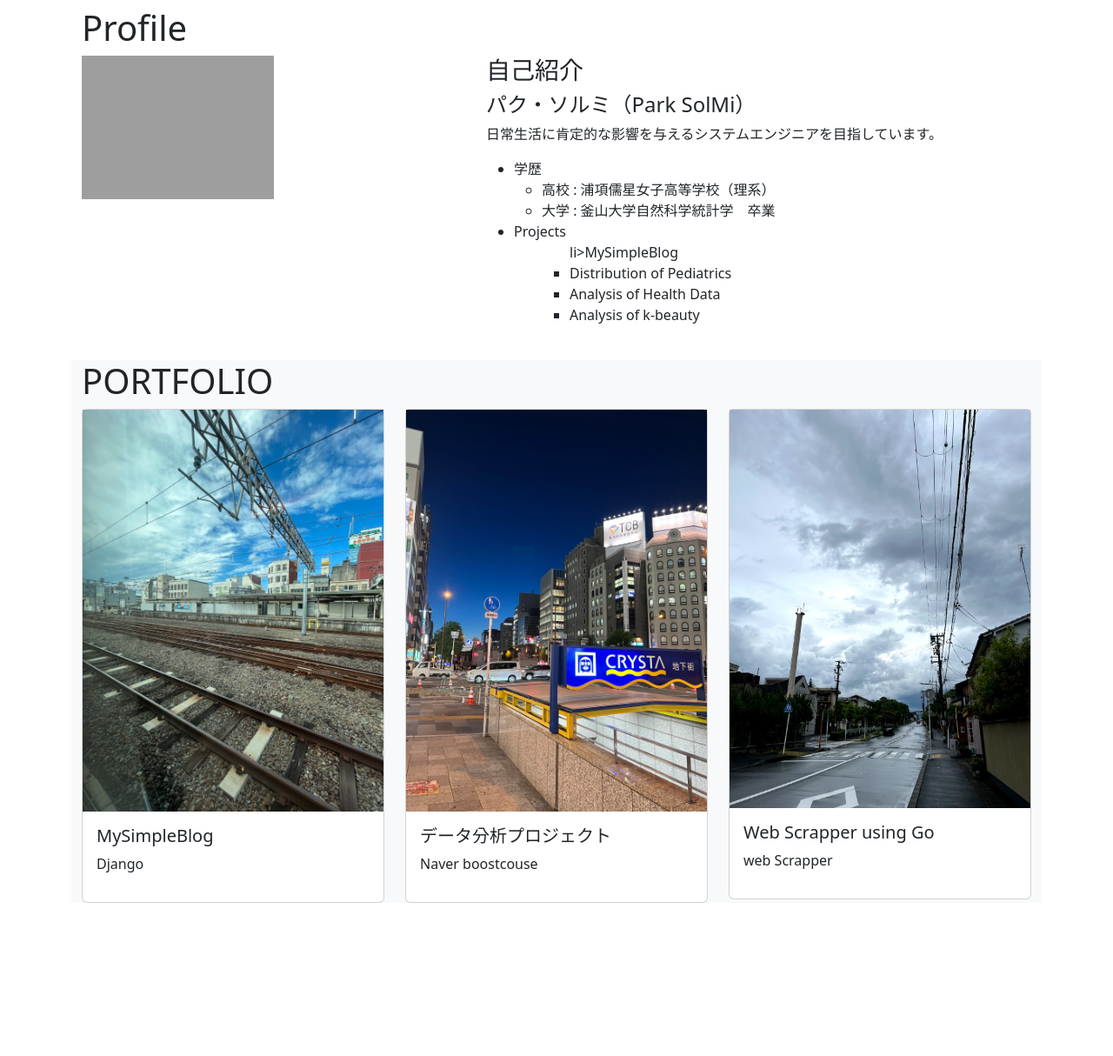
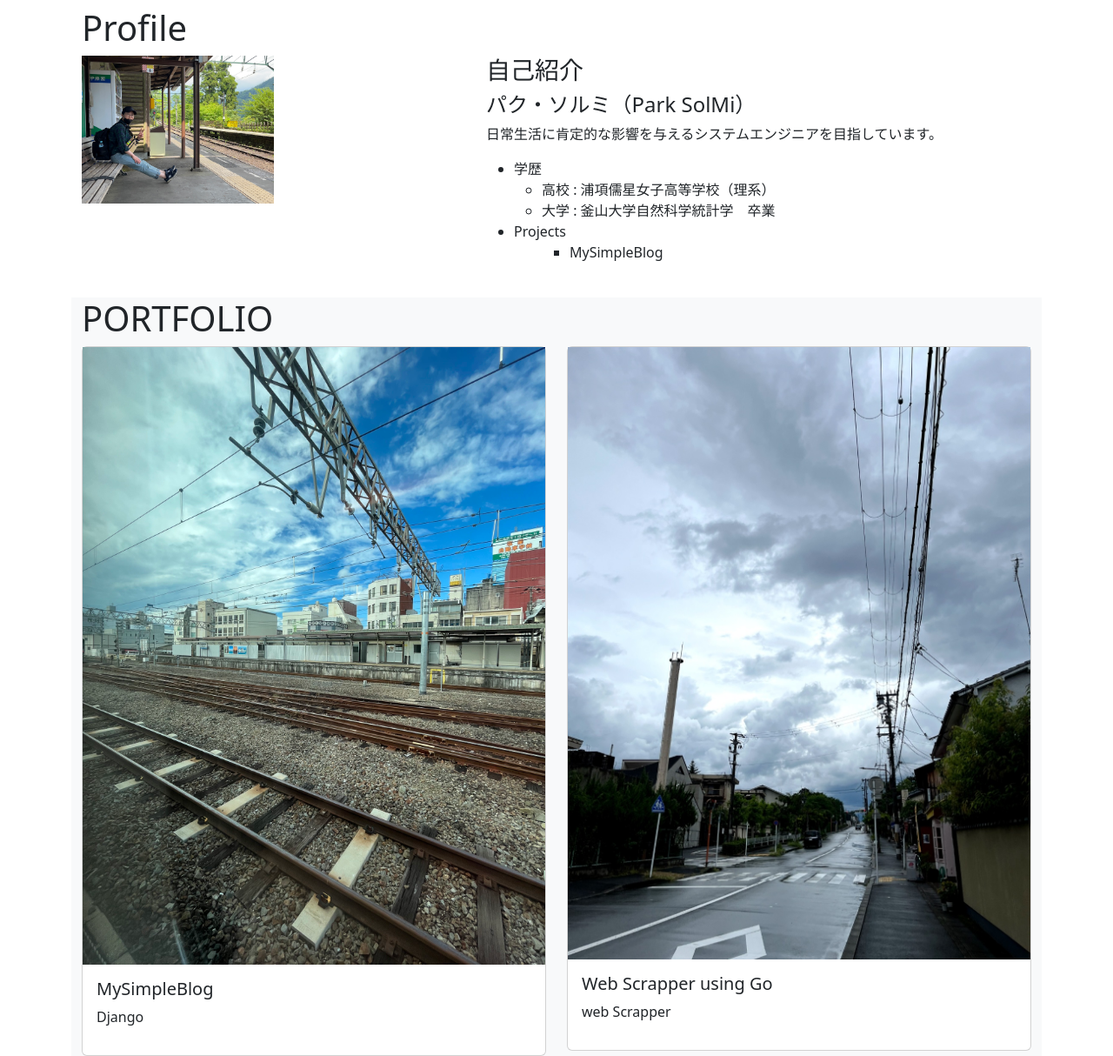
Before and after one commit to recon-reco/Smart-Menu-Planner, a Django app: page /about_me/ in a window 1280 px wide. Shown: the part 56-1270 px from the top of the page at 87% size. Before the commit the page ends 1094 px from the top, so only its background shows below. Run offline with Django 4.2, Linux system fonts and the light colour scheme; some libraries are stand-ins or nearby versions; grey boxes are pictures that could not be loaded.

Commit message:
for deploy

```diff
--- a/single_pages/templates/single_pages/about_me.html
+++ b/single_pages/templates/single_pages/about_me.html
@@ -46,13 +46,7 @@
                             <li>Projects</li>
                             <ul>
                                 <ul>
-                                    li>MySimpleBlog</li>
-                                </ul>
-                                <ul>
-                                    <li>Distribution of Pediatrics</li>
-                                    <li>Analysis of Health Data</li>
-                                    <li>Analysis of k-beauty</li>
-
+                                    <li>MySimpleBlog</li>
                                 </ul>
                     </div>
                 </div>
@@ -73,15 +67,15 @@
                                     </div>
                                 </div>
                             </div>
-                            <div class=" col">
-                                <div class="card" data-bs-toggle="modal" data-bs-target="#pofol2">
-                                    <img src="{% static '/single_pages/images/2.JPG' %}" class="img-fluid w-100">
-                                    <div class="card-body">
-                                        <h5 class="card-title">データ分析プロジェクト</h5>
-                                        <p>Naver boostcouse</p>
-                                    </div>
-                                </div>
-                            </div>
+                            <!--<div class=" col">-->
+                            <!--    <div class="card" data-bs-toggle="modal" data-bs-target="#pofol2">-->
+                            <!--        <img src="{% static '/single_pages/images/2.JPG' %}" class="img-fluid w-100">-->
+                            <!--        <div class="card-body">-->
+                            <!--            <h5 class="card-title">データ分析プロジェクト</h5>-->
+                            <!--            <p>Naver boostcouse</p>-->
+                            <!--        </div>-->
+                            <!--    </div>-->
+                            <!--</div>-->
                             <div class=" col">
                                 <div class="card" data-bs-toggle="modal" data-bs-target="#pofol3">
                                     <img src="{% static '/single_pages/images/1.JPG' %}" class="img-fluid w-100">
```
Also changed, not shown: single_pages/static/single_pages/images/IMG_4739.jpg (added), 2 other files.
